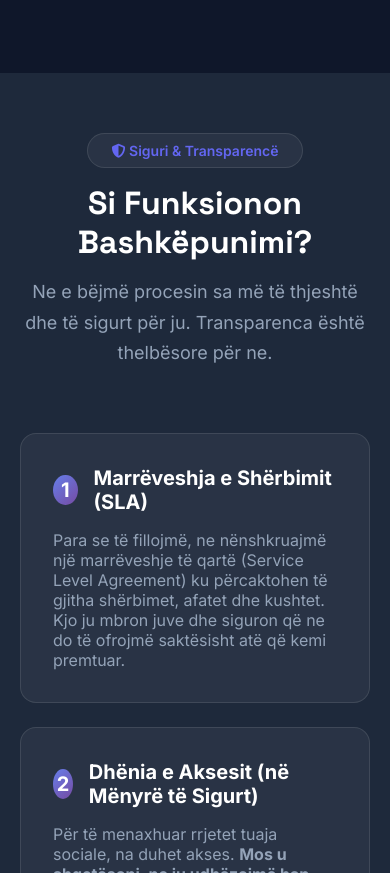
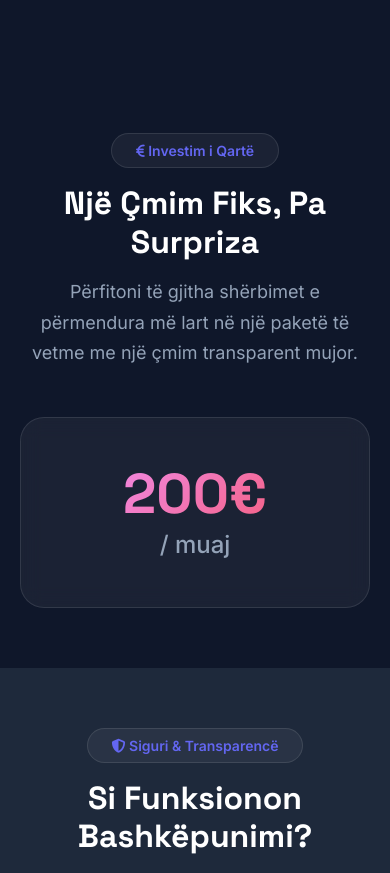
Before and after one commit to EndriGuma97/bc, a plain HTML site: page clients.html in a window 390 px wide. Shown: the part 4039-4912 px from the top of the page. Drawn offline with Linux system fonts and the light colour scheme.

Commit message:
added the price

```diff
--- a/clients.html
+++ b/clients.html
@@ -410,6 +410,39 @@
         font-weight: 700;
         margin-right: 1rem;
       }
+      /* Pricing Display Section */
+      .pricing-display {
+        text-align: center;
+        background: var(--glass);
+        border: 1px solid var(--glass-border);
+        border-radius: 24px;
+        padding: 3rem 2rem;
+        max-width: 500px;
+        margin: 2rem auto 0;
+        backdrop-filter: blur(10px);
+        transition: all 0.3s ease;
+      }
+      .pricing-display:hover {
+        transform: translateY(-5px);
+        box-shadow: 0 20px 50px rgba(0, 0, 0, 0.3);
+      }
+      .price-value {
+        font-family: "Space Grotesk", sans-serif;
+        font-size: clamp(3.5rem, 10vw, 5rem);
+        font-weight: 700;
+        color: var(--text-primary);
+        line-height: 1;
+        background: var(--gradient-2);
+        -webkit-background-clip: text;
+        -webkit-text-fill-color: transparent;
+        background-clip: text;
+      }
+      .price-period {
+        font-size: 1.5rem;
+        color: var(--text-secondary);
+        font-weight: 500;
+        margin-top: 0.5rem;
+      }
       #contact {
         background: var(--gradient-1);
         color: white;
@@ -753,6 +786,24 @@
         </div>
       </section>
 
+      <section id="pricing">
+        <div class="container">
+          <div class="section-header fade-in">
+            <span class="section-badge">
+              <i class="fas fa-euro-sign"></i> Investim i Qartë
+            </span>
+            <h2 class="section-title">Një Çmim Fiks, Pa Surpriza</h2>
+            <p class="section-subtitle">
+              Përfitoni të gjitha shërbimet e përmendura më lart në një paketë
+              të vetme me një çmim transparent mujor.
+            </p>
+          </div>
+          <div class="pricing-display fade-in">
+            <div class="price-value">200€</div>
+            <div class="price-period">/ muaj</div>
+          </div>
+        </div>
+      </section>
       <section id="process" style="background: var(--dark-light)">
         <div class="container">
           <div class="section-header fade-in">
```
